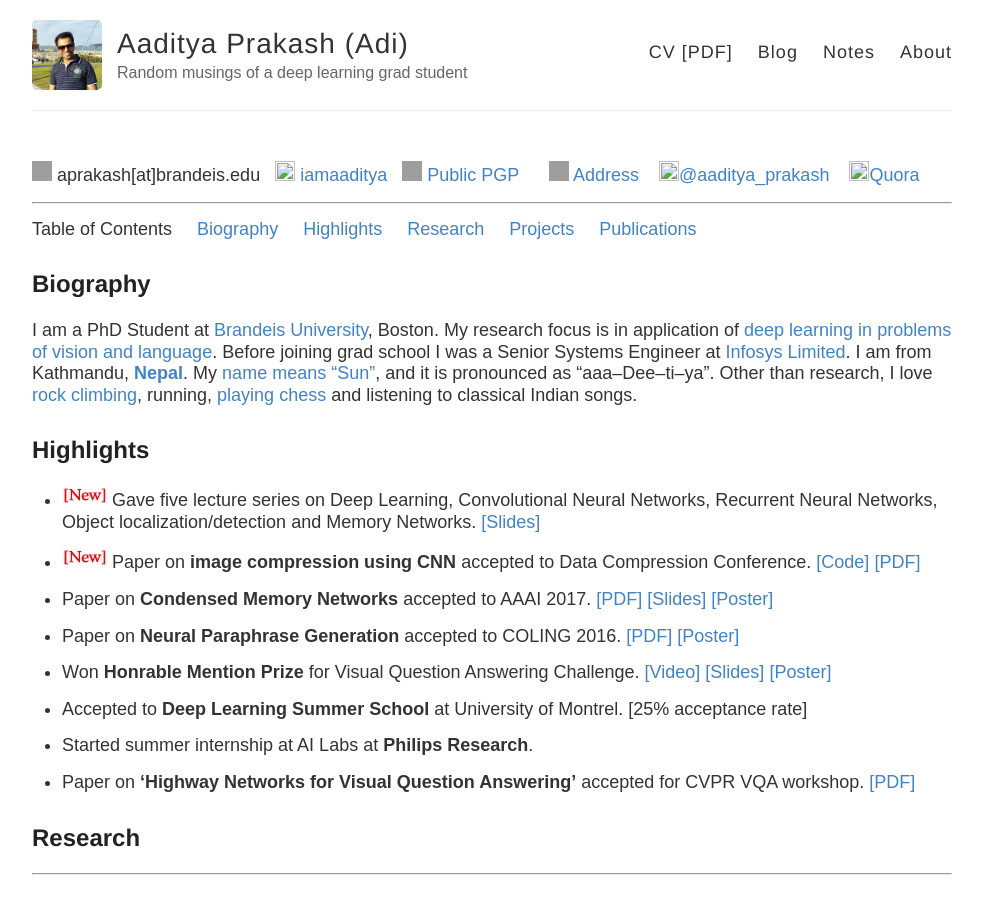
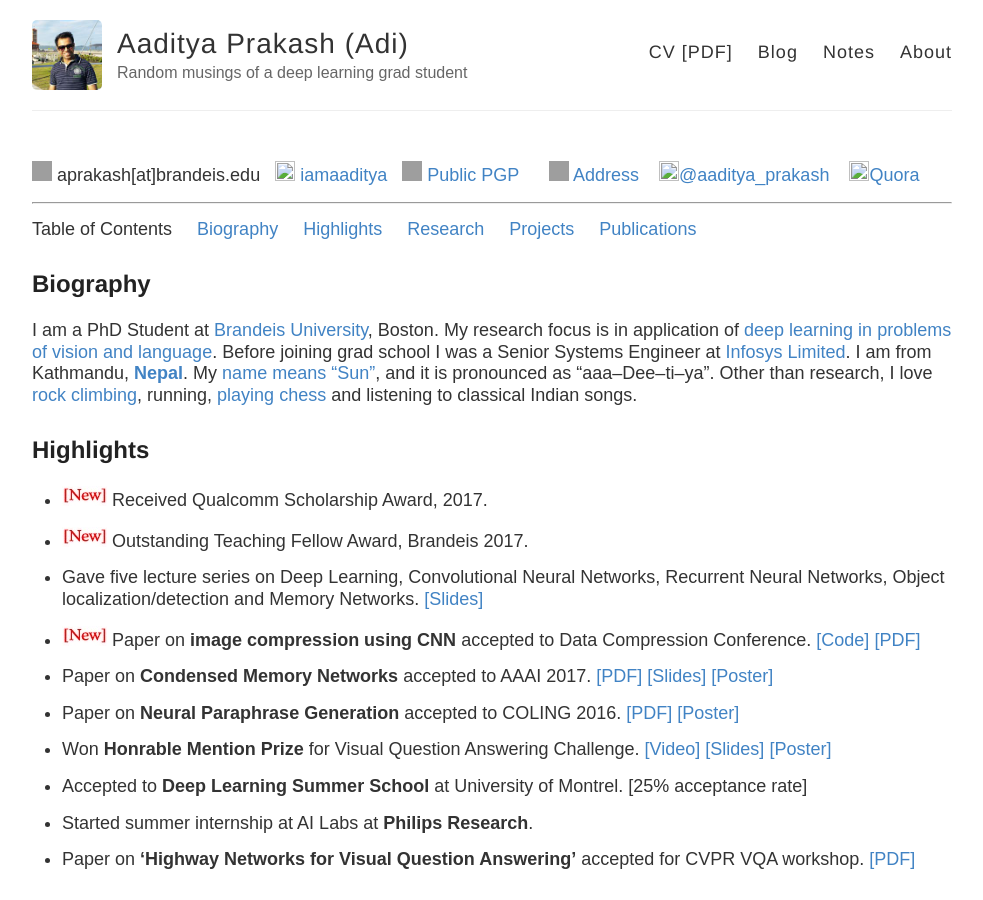
Before and after one commit to iamaaditya/iamaaditya.github.io, a Jekyll site: the page built from about/index.md, in a window 1280 px wide and 900 px high. Shown: the whole window, without its empty margins (84-1067 px from the left). Built offline with Jekyll 4.4.1, drawn with Linux system fonts in a browser that asks for light colours; some web fonts are replaced; grey boxes are pictures that could not be loaded.

Commit message:
add the awards

```diff
--- a/about/index.md
+++ b/about/index.md
@@ -18,7 +18,11 @@ I am a PhD Student at [Brandeis University](http://www.brandeis.edu/), Boston. M
 
 ## Highlights
 
-* <img src="https://raw.githubusercontent.com/iamaaditya/iamaaditya.github.io/master/images/new.jpg" /> Gave five lecture series on Deep Learning, Convolutional Neural Networks, Recurrent Neural Networks, Object localization/detection and Memory Networks. [[Slides]](http://iamaaditya.github.io/notes/CS175/)
+* <img src="https://raw.githubusercontent.com/iamaaditya/iamaaditya.github.io/master/images/new.jpg" height="80%"/> Received Qualcomm Scholarship Award, 2017.
+
+* <img src="https://raw.githubusercontent.com/iamaaditya/iamaaditya.github.io/master/images/new.jpg" height="80%" /> Outstanding Teaching Fellow Award, Brandeis 2017.
+
+* Gave five lecture series on Deep Learning, Convolutional Neural Networks, Recurrent Neural Networks, Object localization/detection and Memory Networks. [[Slides]](http://iamaaditya.github.io/notes/CS175/)
 
 * <img src="https://raw.githubusercontent.com/iamaaditya/iamaaditya.github.io/master/images/new.jpg" /> Paper on **image compression using CNN** accepted to Data Compression Conference. [[Code]](https://github.com/iamaaditya/image-compression-cnn) [[PDF]](https://arxiv.org/pdf/1612.08712v1.pdf)
 
```
